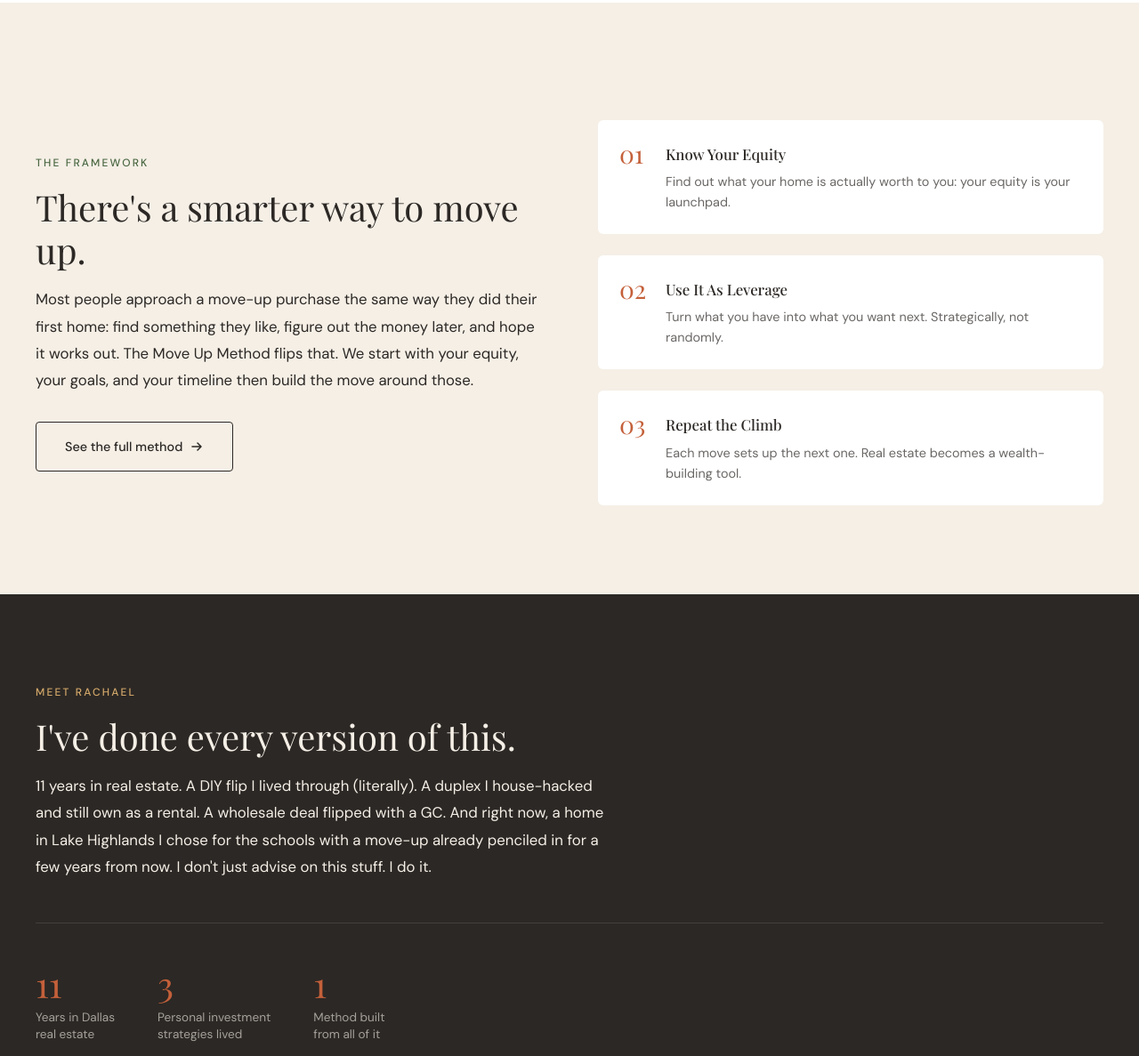
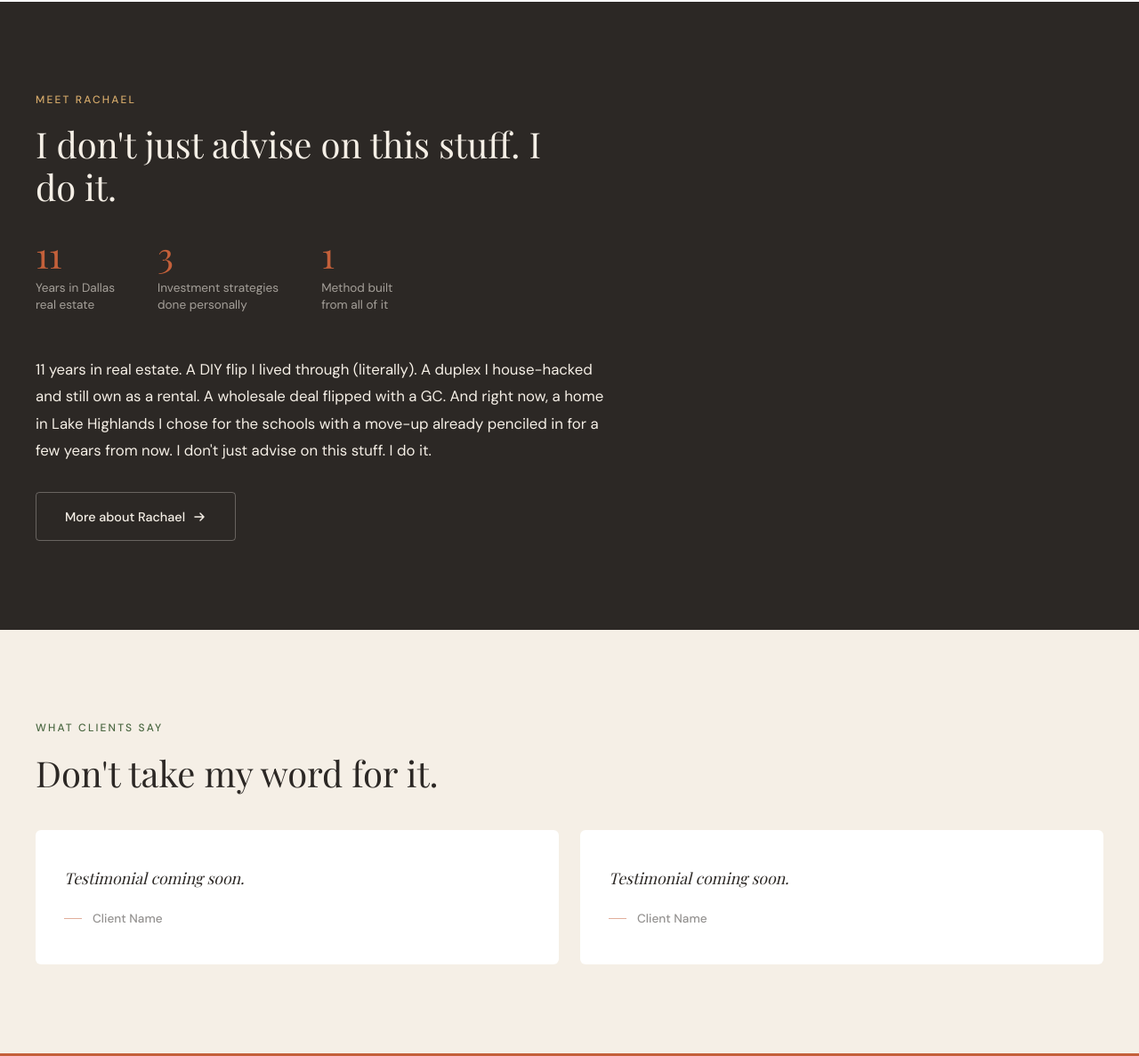
Before and after one commit to collin-tx/graysmith_properties, a plain HTML site: page index.html in a window 1280 px wide. Shown: the part 1317-2504 px from the top of the page at 89% size. Drawn offline with nearby package versions, Linux system fonts and the light colour scheme; a web font is replaced by a local one.

Commit message:
copy updates

```diff
--- a/index.html
+++ b/index.html
@@ -329,55 +329,54 @@
       color: var(--espresso);
     }
 
-    /* ── MOVE UP METHOD SECTION ── */
-    .method-section { background: var(--linen); }
-
-    .method-layout {
-      display: grid;
-      grid-template-columns: 1fr 1fr;
-      gap: 4rem;
-      align-items: center;
-      margin-top: 2rem;
+    .right-place-card p {
+      font-size: 0.9rem;
+      opacity: 0.6;
+      line-height: 1.6;
+      margin-top: 0.4rem;
     }
 
-    .method-visual {
-      display: flex;
-      flex-direction: column;
+    /* ── TESTIMONIALS ── */
+    .testimonials { background: var(--linen); }
+
+    .testimonials-grid {
+      display: grid;
+      grid-template-columns: repeat(2, 1fr);
       gap: 1.5rem;
+      margin-top: 2.5rem;
     }
 
-    .method-step {
-      display: flex;
-      gap: 1.25rem;
-      align-items: flex-start;
-      padding: 1.5rem;
+    .testimonial-card {
       background: var(--white);
       border-radius: 6px;
-      transition: transform 0.3s;
+      padding: 2.5rem 2rem;
     }
 
-    .method-step:hover { transform: translateX(6px); }
-
-    .method-step-num {
+    .testimonial-quote {
       font-family: var(--heading);
-      font-size: 1.75rem;
+      font-size: 1.1rem;
       font-weight: 400;
-      color: var(--terracotta);
-      line-height: 1;
-      min-width: 2rem;
+      font-style: italic;
+      line-height: 1.6;
+      color: var(--espresso);
+      margin-bottom: 1.25rem;
     }
 
-    .method-step-content h4 {
-      font-family: var(--heading);
-      font-size: 1.05rem;
+    .testimonial-author {
+      display: flex;
+      align-items: center;
+      gap: 0.75rem;
+      font-size: 0.85rem;
       font-weight: 500;
-      margin-bottom: 0.35rem;
+      color: var(--espresso);
+      opacity: 0.5;
     }
 
-    .method-step-content p {
-      font-size: 0.9rem;
-      opacity: 0.7;
-      line-height: 1.6;
+    .testimonial-dash {
+      display: block;
+      width: 1.25rem;
+      height: 1.5px;
+      background: var(--terracotta);
     }
 
     /* ── CREDIBILITY ── */
@@ -392,9 +391,8 @@
     .cred-stats {
       display: flex;
       gap: 3rem;
-      margin-top: 3rem;
-      padding-top: 3rem;
-      border-top: 1px solid rgba(245, 239, 230, 0.12);
+      margin-top: 2rem;
+      padding-bottom: 0.5rem;
     }
 
     .cred-stat {
@@ -610,9 +608,8 @@
         grid-template-columns: 1fr;
       }
 
-      .method-layout {
+      .testimonials-grid {
         grid-template-columns: 1fr;
-        gap: 2.5rem;
       }
 
       .cred-stats {
@@ -682,10 +679,10 @@
   <div class="hero-inner">
     <div class="hero-eyebrow fade-up">The Move Up Method</div>
     <h1 class="fade-up stagger-1">What if your home was doing more than just <em>housing you?</em></h1>
-    <p class="hero-sub fade-up stagger-2">Most Dallas millennials are sitting on more equity than they realize and have no idea what to do with it. That's exactly what we're here for.</p>
+    <p class="hero-sub fade-up stagger-2">Dallas real estate advice for millennials who are ready to stop guessing and start building wealth, one smart move at a time.</p>
     <div class="hero-ctas fade-up stagger-3">
       <a href="#join" class="btn-primary">
-        Get the free Move Up Method guide
+        Get the free guide
         <svg width="16" height="16" viewBox="0 0 16 16" fill="none"><path d="M3 8h10M9 4l4 4-4 4" stroke="currentColor" stroke-width="1.5" stroke-linecap="round" stroke-linejoin="round"/></svg>
       </a>
       <a href="/move-up-method" class="btn-secondary">See how it works</a>
@@ -700,53 +697,16 @@
     <h2 class="section-heading fade-up stagger-1">You're in the right place if...</h2>
     <div class="right-place-grid">
       <div class="right-place-card fade-up stagger-1">
-        <h3>You've outgrown your starter home but you're not sure if the math works to move up yet.</h3>
+        <h3>You've outgrown your starter home</h3>
+        <p>And you want to move up without starting from scratch.</p>
       </div>
       <div class="right-place-card fade-up stagger-2">
-        <h3>You want real estate to build wealth, not just a roof. An actual long-term financial strategy.</h3>
+        <h3>You want real estate to work for you</h3>
+        <p>Not just a place to live. An actual wealth strategy.</p>
       </div>
       <div class="right-place-card fade-up stagger-3">
-        <h3>You want straight talk: no hype, no pressure, no "this STUNNING home won't last."</h3>
-      </div>
-    </div>
-  </div>
-</section>
-
-<!-- ════════════════ MOVE UP METHOD ════════════════ -->
-<section class="method-section">
-  <div class="section-inner">
-    <div class="method-layout">
-      <div>
-        <div class="eyebrow fade-up">The Framework</div>
-        <h2 class="section-heading fade-up stagger-1">There's a smarter way to move up.</h2>
-        <p class="section-body fade-up stagger-2">Most people approach a move-up purchase the same way they did their first home: find something they like, figure out the money later, and hope it works out. The Move Up Method flips that. We start with your equity, your goals, and your timeline then build the move around those.</p>
-        <a href="/move-up-method" class="btn-secondary fade-up stagger-3" style="margin-top: 2rem;">
-          See the full method
-          <svg width="16" height="16" viewBox="0 0 16 16" fill="none"><path d="M3 8h10M9 4l4 4-4 4" stroke="currentColor" stroke-width="1.5" stroke-linecap="round" stroke-linejoin="round"/></svg>
-        </a>
-      </div>
-      <div class="method-visual">
-        <div class="method-step fade-up stagger-1">
-          <span class="method-step-num">01</span>
-          <div class="method-step-content">
-            <h4>Know Your Equity</h4>
-            <p>Find out what your home is actually worth to you: your equity is your launchpad.</p>
-          </div>
-        </div>
-        <div class="method-step fade-up stagger-2">
-          <span class="method-step-num">02</span>
-          <div class="method-step-content">
-            <h4>Use It As Leverage</h4>
-            <p>Turn what you have into what you want next. Strategically, not randomly.</p>
-          </div>
-        </div>
-        <div class="method-step fade-up stagger-3">
-          <span class="method-step-num">03</span>
-          <div class="method-step-content">
-            <h4>Repeat the Climb</h4>
-            <p>Each move sets up the next one. Real estate becomes a wealth-building tool.</p>
-          </div>
-        </div>
+        <h3>You want straight talk</h3>
+        <p>An advisor who tells you the truth even when it's inconvenient.</p>
       </div>
     </div>
   </div>
@@ -756,26 +716,50 @@
 <section class="credibility">
   <div class="section-inner">
     <div class="eyebrow fade-up">Meet Rachael</div>
-    <h2 class="section-heading fade-up stagger-1" style="max-width: 600px;">I've done every version of this.</h2>
-    <p class="section-body fade-up stagger-2">11 years in real estate. A DIY flip I lived through (literally). A duplex I house-hacked and still own as a rental. A wholesale deal flipped with a GC. And right now, a home in Lake Highlands I chose for the schools with a move-up already penciled in for a few years from now. I don't just advise on this stuff. I do it.</p>
-    <div class="cred-stats fade-up stagger-3">
+    <h2 class="section-heading fade-up stagger-1" style="max-width: 600px;">I don't just advise on this stuff. I do it.</h2>
+    <div class="cred-stats fade-up stagger-2">
       <div class="cred-stat">
         <span class="cred-stat-num">11</span>
         <span class="cred-stat-label">Years in Dallas<br>real estate</span>
       </div>
       <div class="cred-stat">
         <span class="cred-stat-num">3</span>
-        <span class="cred-stat-label">Personal investment<br>strategies lived</span>
+        <span class="cred-stat-label">Investment strategies<br>done personally</span>
       </div>
       <div class="cred-stat">
         <span class="cred-stat-num">1</span>
         <span class="cred-stat-label">Method built<br>from all of it</span>
       </div>
     </div>
-    <a href="/about" class="btn-secondary fade-up stagger-4">
+    <p class="section-body fade-up stagger-3" style="margin-top: 2.5rem;">11 years in real estate. A DIY flip I lived through (literally). A duplex I house-hacked and still own as a rental. A wholesale deal flipped with a GC. And right now, a home in Lake Highlands I chose for the schools with a move-up already penciled in for a few years from now. I don't just advise on this stuff. I do it.</p>
+    <a href="/about" class="btn-secondary fade-up stagger-4" style="margin-top: 2rem;">
       More about Rachael
       <svg width="16" height="16" viewBox="0 0 16 16" fill="none"><path d="M3 8h10M9 4l4 4-4 4" stroke="currentColor" stroke-width="1.5" stroke-linecap="round" stroke-linejoin="round"/></svg>
     </a>
+  </div>
+</section>
+
+<!-- ════════════════ TESTIMONIALS ════════════════ -->
+<section class="testimonials">
+  <div class="section-inner">
+    <div class="eyebrow fade-up">What clients say</div>
+    <h2 class="section-heading fade-up stagger-1">Don't take my word for it.</h2>
+    <div class="testimonials-grid fade-up stagger-2">
+      <div class="testimonial-card">
+        <p class="testimonial-quote">Testimonial coming soon.</p>
+        <div class="testimonial-author">
+          <span class="testimonial-dash"></span>
+          <span>Client Name</span>
+        </div>
+      </div>
+      <div class="testimonial-card">
+        <p class="testimonial-quote">Testimonial coming soon.</p>
+        <div class="testimonial-author">
+          <span class="testimonial-dash"></span>
+          <span>Client Name</span>
+        </div>
+      </div>
+    </div>
   </div>
 </section>
 
@@ -783,13 +767,13 @@
 <section class="email-cta" id="join">
   <div class="section-inner">
     <div class="eyebrow fade-up">Stay in the loop</div>
-    <h2 class="section-heading fade-up stagger-1">Not ready to move yet?<br>That's fine. Stay sharp.</h2>
-    <p class="section-body fade-up stagger-2">Join the list and get the Move Up Method guide free, plus real talk about Dallas real estate, market updates, and wealth-building strategies delivered to your inbox.</p>
+    <h2 class="section-heading fade-up stagger-1">Not ready to move yet?<br>Stay in the loop.</h2>
+    <p class="section-body fade-up stagger-2">Get the free Move Up Method guide plus real talk about Dallas real estate delivered to your inbox. No spam. No hype. Just the stuff that actually helps.</p>
     <form class="email-form fade-up stagger-3" onsubmit="event.preventDefault()">
       <input type="email" placeholder="Your email address" required>
       <button type="submit">Send me the guide</button>
     </form>
-    <p class="email-fine fade-up stagger-4">No spam. No hype. Just the stuff that actually helps.</p>
+    <p class="email-fine fade-up stagger-4">No spam. Unsubscribe anytime.</p>
   </div>
 </section>
 
```
Also changed, not shown: education.html (+1 -1 lines), investors.html (+6 -16 lines).
